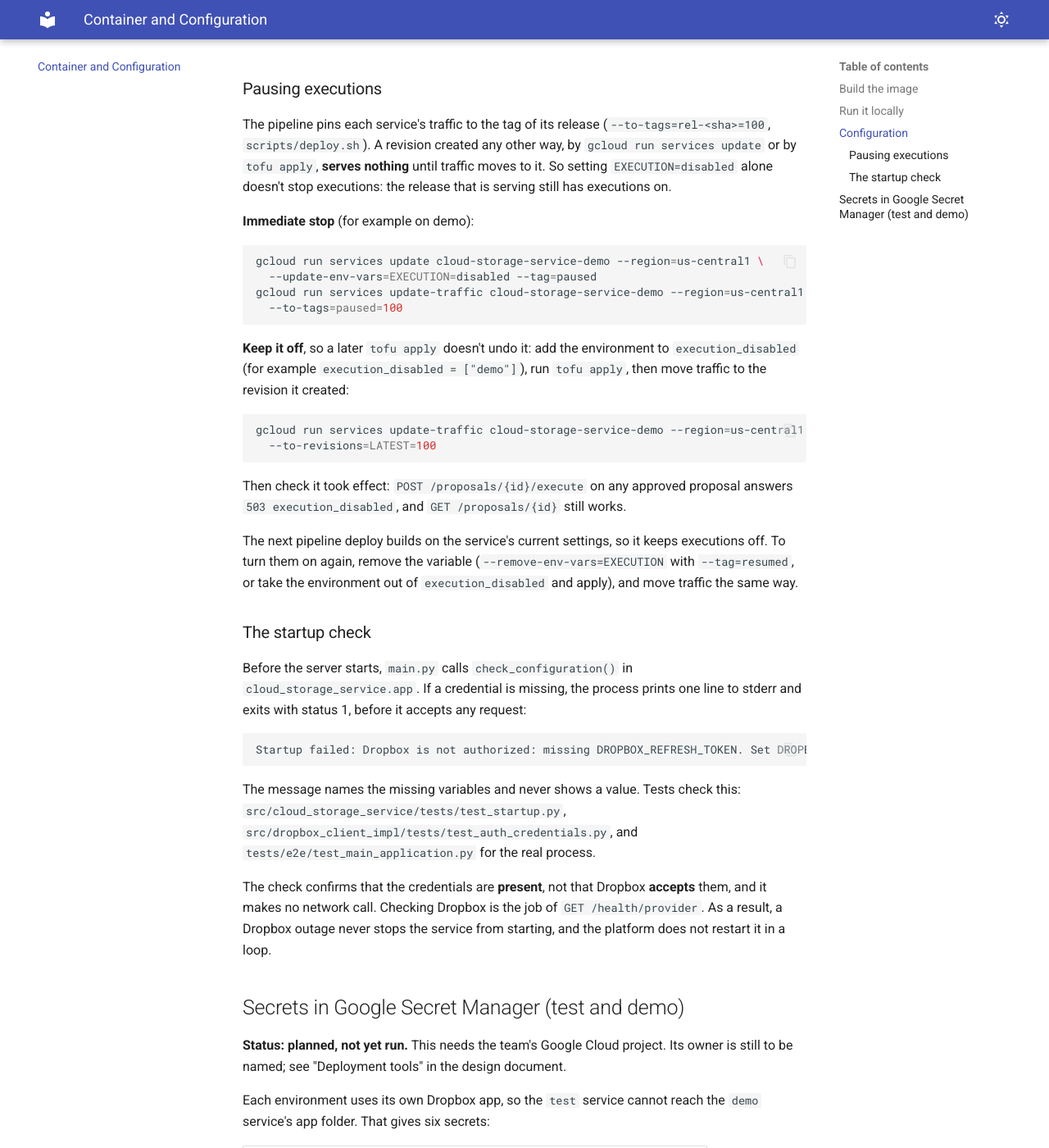
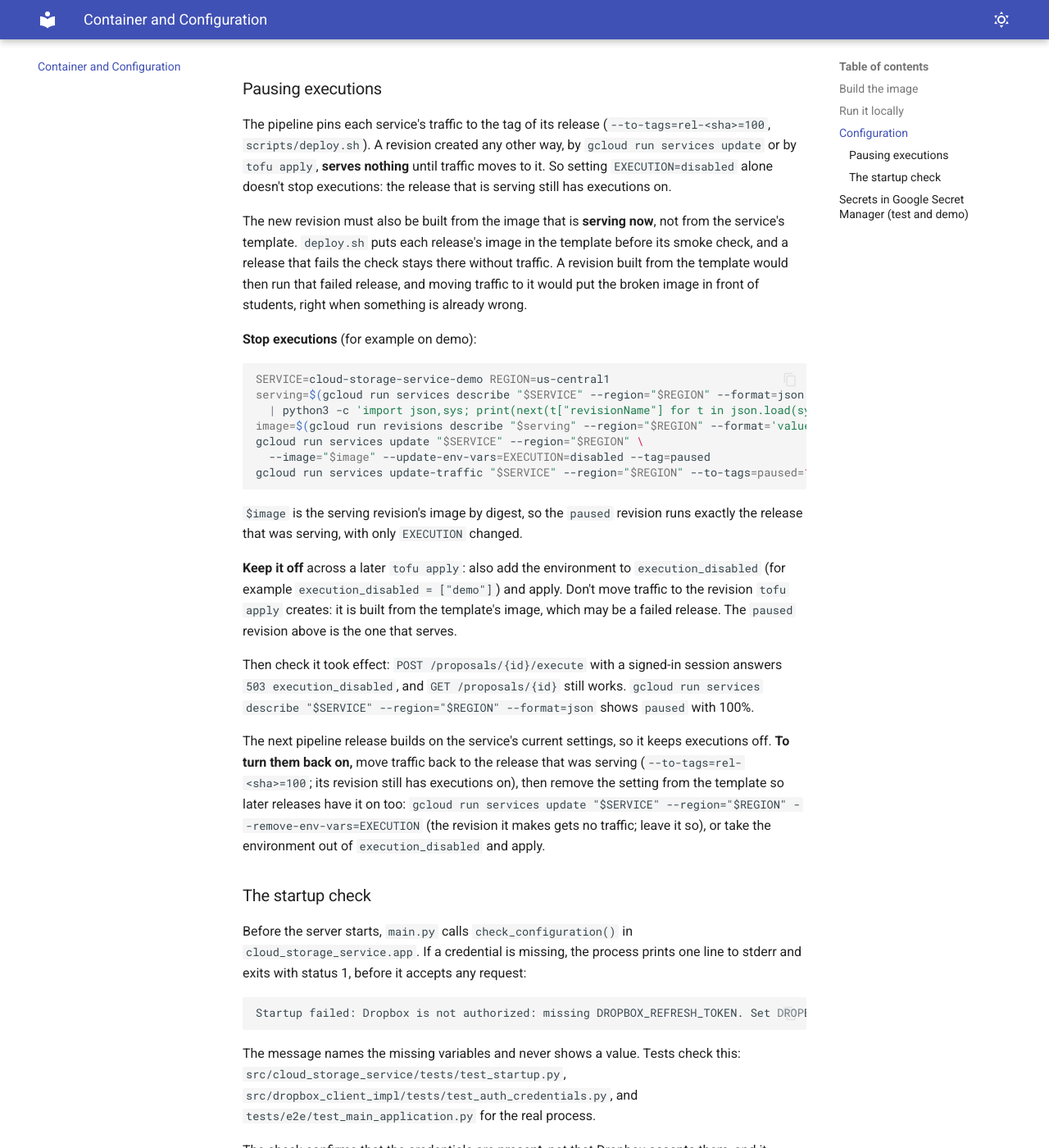
Before and after one commit to Shreyas191/OSPSD-Team-3, an MkDocs documentation site: the page built from docs/deployment.md, in a window 1280 px wide and 1400 px high, scrolled down 3945 px. Shown: the whole window at 82% size. Built offline with MkDocs 1.6.1 and Material for MkDocs 9.7.7, drawn with Linux system fonts in a browser that asks for light colours.

Commit message:
docs: build the paused revision from the serving image, not the template
deploy.sh puts each release's image in the service's template before its
smoke check, so after a failed release the template holds the failed
image. A revision made from the template (gcloud run services update, or
tofu apply) would then run it, and moving traffic there would serve the
broken release. Pausing executions now looks up the serving revision's
image and passes it with --image; tofu's revision is never given
traffic; turning executions back on moves traffic to the release's own
tag. Found reviewing #130, which has the same pattern.

````diff
--- a/docs/deployment.md
+++ b/docs/deployment.md
@@ -74,25 +74,27 @@ Settings come only from the environment. The image contains none of them.
 
 The pipeline pins each service's traffic to the tag of its release (`--to-tags=rel-<sha>=100`, `scripts/deploy.sh`). A revision created any other way, by `gcloud run services update` or by `tofu apply`, **serves nothing** until traffic moves to it. So setting `EXECUTION=disabled` alone doesn't stop executions: the release that is serving still has executions on.
 
-**Immediate stop** (for example on demo):
+The new revision must also be built from the image that is **serving now**, not from the service's template. `deploy.sh` puts each release's image in the template before its smoke check, and a release that fails the check stays there without traffic. A revision built from the template would then run that failed release, and moving traffic to it would put the broken image in front of students, right when something is already wrong.
+
+**Stop executions** (for example on demo):
 
 ```bash
-gcloud run services update cloud-storage-service-demo --region=us-central1 \
-  --update-env-vars=EXECUTION=disabled --tag=paused
-gcloud run services update-traffic cloud-storage-service-demo --region=us-central1 \
-  --to-tags=paused=100
+SERVICE=cloud-storage-service-demo REGION=us-central1
+serving=$(gcloud run services describe "$SERVICE" --region="$REGION" --format=json \
+  | python3 -c 'import json,sys; print(next(t["revisionName"] for t in json.load(sys.stdin)["status"]["traffic"] if t.get("percent") == 100))')
+image=$(gcloud run revisions describe "$serving" --region="$REGION" --format='value(spec.containers[0].image)')
+gcloud run services update "$SERVICE" --region="$REGION" \
+  --image="$image" --update-env-vars=EXECUTION=disabled --tag=paused
+gcloud run services update-traffic "$SERVICE" --region="$REGION" --to-tags=paused=100
 ```
 
-**Keep it off**, so a later `tofu apply` doesn't undo it: add the environment to `execution_disabled` (for example `execution_disabled = ["demo"]`), run `tofu apply`, then move traffic to the revision it created:
+`$image` is the serving revision's image by digest, so the `paused` revision runs exactly the release that was serving, with only `EXECUTION` changed.
 
-```bash
-gcloud run services update-traffic cloud-storage-service-demo --region=us-central1 \
-  --to-revisions=LATEST=100
-```
+**Keep it off** across a later `tofu apply`: also add the environment to `execution_disabled` (for example `execution_disabled = ["demo"]`) and apply. Don't move traffic to the revision `tofu apply` creates: it is built from the template's image, which may be a failed release. The `paused` revision above is the one that serves.
 
-Then check it took effect: `POST /proposals/{id}/execute` on any approved proposal answers `503 execution_disabled`, and `GET /proposals/{id}` still works.
+Then check it took effect: `POST /proposals/{id}/execute` with a signed-in session answers `503 execution_disabled`, and `GET /proposals/{id}` still works. `gcloud run services describe "$SERVICE" --region="$REGION" --format=json` shows `paused` with 100%.
 
-The next pipeline deploy builds on the service's current settings, so it keeps executions off. To turn them on again, remove the variable (`--remove-env-vars=EXECUTION` with `--tag=resumed`, or take the environment out of `execution_disabled` and apply), and move traffic the same way.
+The next pipeline release builds on the service's current settings, so it keeps executions off. **To turn them back on,** move traffic back to the release that was serving (`--to-tags=rel-<sha>=100`; its revision still has executions on), then remove the setting from the template so later releases have it on too: `gcloud run services update "$SERVICE" --region="$REGION" --remove-env-vars=EXECUTION` (the revision it makes gets no traffic; leave it so), or take the environment out of `execution_disabled` and apply.
 
 ### The startup check
 
````
